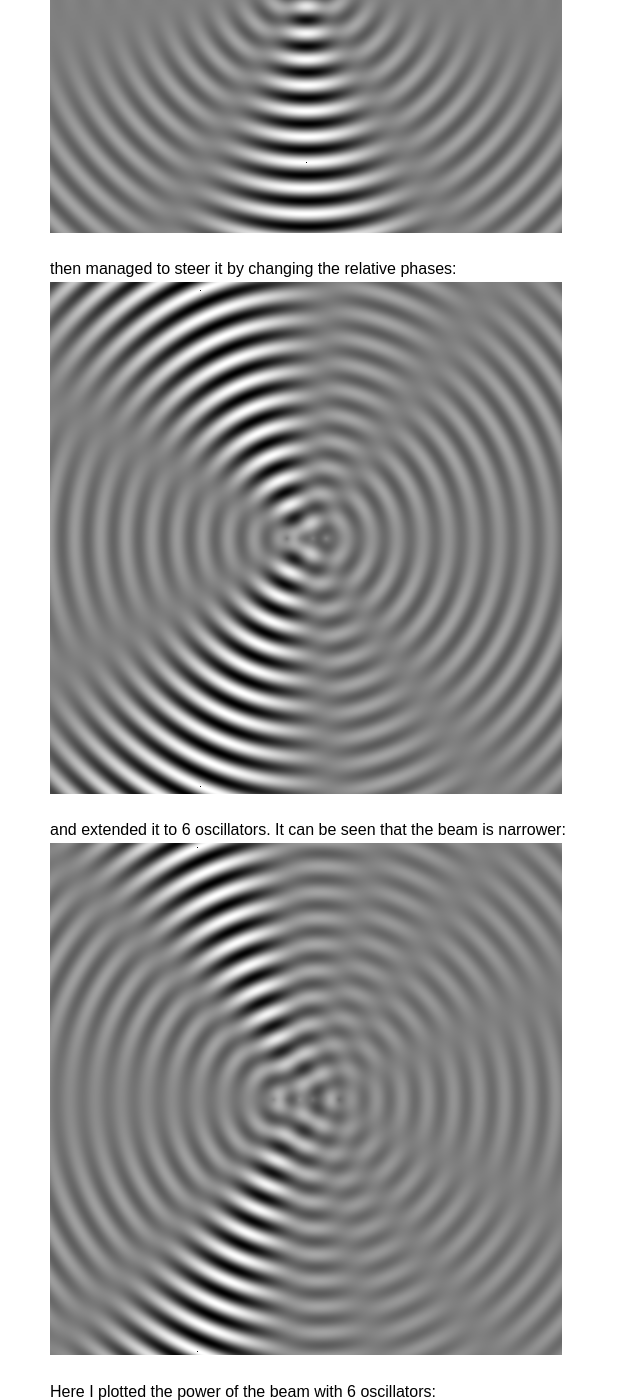
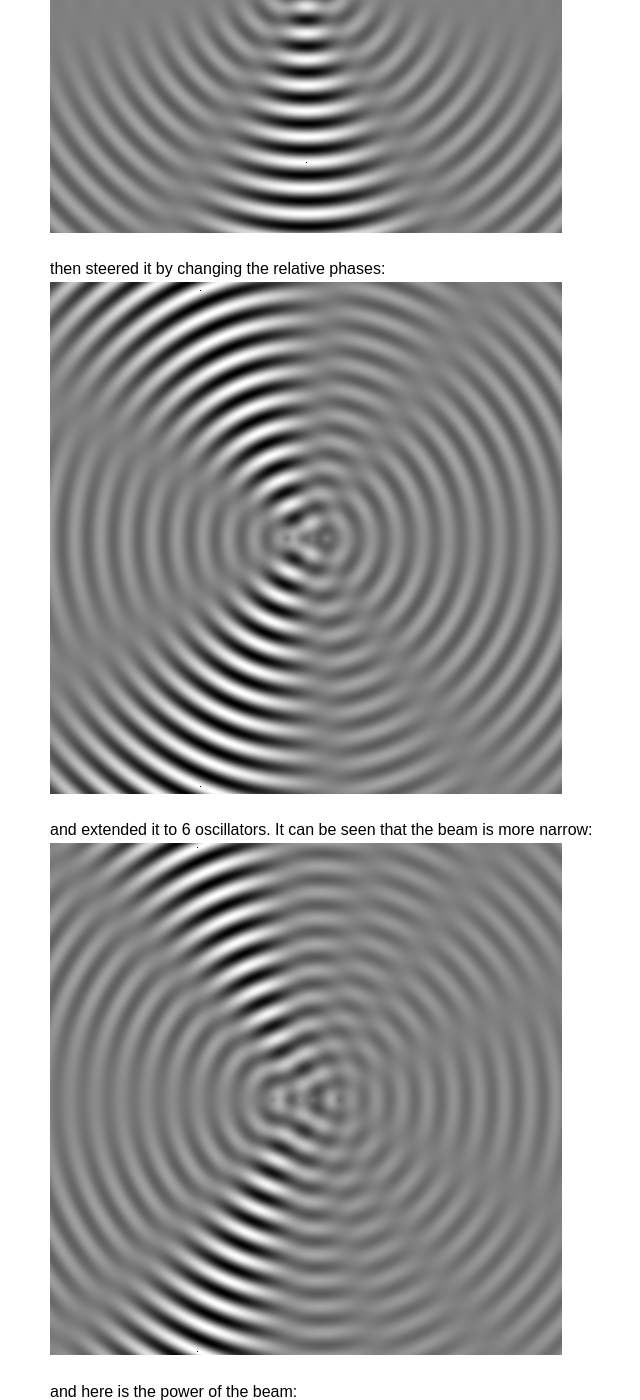
Before and after one commit to samman350/samman350.github.io, a Jekyll site: the page built from _posts/2025-05-08-phased-arrays.md, in a window 1280 px wide and 1400 px high, scrolled down 1072 px. Shown: the whole window, without its empty margins (240-880 px from the left). Built offline with Jekyll 4.4.1, drawn with Linux system fonts in a browser that asks for light colours; some of the changed text lies outside the part shown.

Commit message:
Update 2025-05-08-phased-arrays.md

```diff
--- a/_posts/2025-05-08-phased-arrays.md
+++ b/_posts/2025-05-08-phased-arrays.md
@@ -6,22 +6,24 @@
 ---
 
 How do you focus waves? One way is to use phased arrays.
-I recently became interested in phased arrays after watching [this](https://youtu.be/z4uxC7ISd-c?si=QM6bxZAGs_SjXdXq).
+I recently became interested in phased arrays after watching [this amazing video](https://youtu.be/z4uxC7ISd-c?si=QM6bxZAGs_SjXdXq).
 
 From what I understand, a phased array is basically a collection of regularly spaced oscillators that emit waves in the outward direction, each producing a wave with a spherical symmetry. The idea is that, due to interference between oscillators, the array produces a (somewhat focused) beam of waves. The more oscillators, the more focused the beam becomes. These beams can be steered by subtle tuning of the phase difference between the individual oscillators. If all oscillators are oscillating in unison, the beam will propagate perpendicular to the array.
 
 This phenomenon is used for a range of tech applications, such as antenna's (electromagnetic waves), and ultrasound imaging (ultrasonic acoustic waves). I was a bit inspired by this phenomenon, and formulated a vague goal for myself: to build a 2D phased array, for scanning 3D objects. The oscillators in question will be transducers that produce ultrasonic waves of 40 KHz, and should be individually controlled through a microcontroller. The amount of oscillators I have in mind is a 4x4 or 5x5 grid, the amount being limited by the amount of ouputs on the microcontroller.
 
-As a first step, I thought it would be a good idea to simulate these systems on a computer, to get a feeling for the behaviour of phased arrays. I started out with a script in Python that can simulate a 1D array of oscillators, it can be found [here](https://github.com/samman350/2D_PhasedArray/).
+As a first step, I thought it would be a good idea to simulate these systems on a computer, to get a feeling for the behaviour of phased arrays. I started out with a script in Python that can simulate a 1D array of oscillators, it can be found [here](https://github.com/samman350/2D_PhasedArray/). Essentially, it's just a superposition of circular waves.
 
 I tried a row of 4 oscillators:
 ![four oscillators in a row]({{ '/assets/images/Waves.png' | relative_url }})
 
-then managed to steer it by changing the relative phases:
+then steered it by changing the relative phases:
 ![steering the waves]({{ '/assets/images/Waves4Steer.png' | relative_url }})
 
-and extended it to 6 oscillators. It can be seen that the beam is narrower:
+and extended it to 6 oscillators. It can be seen that the beam is more narrow:
 ![6 oscillators]({{ '/assets/images/Waves6Steer.png' | relative_url }})
 
-Here I plotted the power of the beam with 6 oscillators:
+and here is the power of the beam:
 ![the power of 6 oscillators]({{ '/assets/images/Waves4Steer_power6.png' | relative_url }})
+
+The last image is somewhat misleading
```
